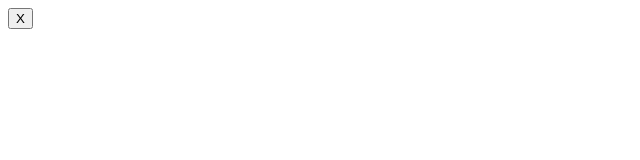
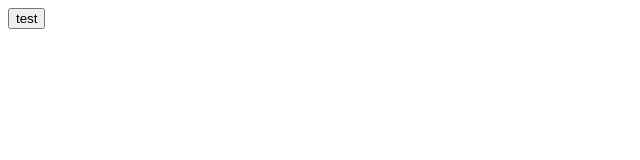
Before and after one commit to Hop-2E/ShoppyProject, a React (Create React App) app in the folder Front/: page / in a window 1280 px wide. Shown: the top 160 px of the page, without its empty margins (0-640 px from the left). Built offline with nearby package versions, Linux system fonts and the light colour scheme.

Commit message:
change button text

```diff
--- a/Front/src/App.jsx
+++ b/Front/src/App.jsx
@@ -1,4 +1,4 @@
 const App = () => {
-  return <button>X</button>;
+  return <button>test</button>;
 };
 export default App;
```
